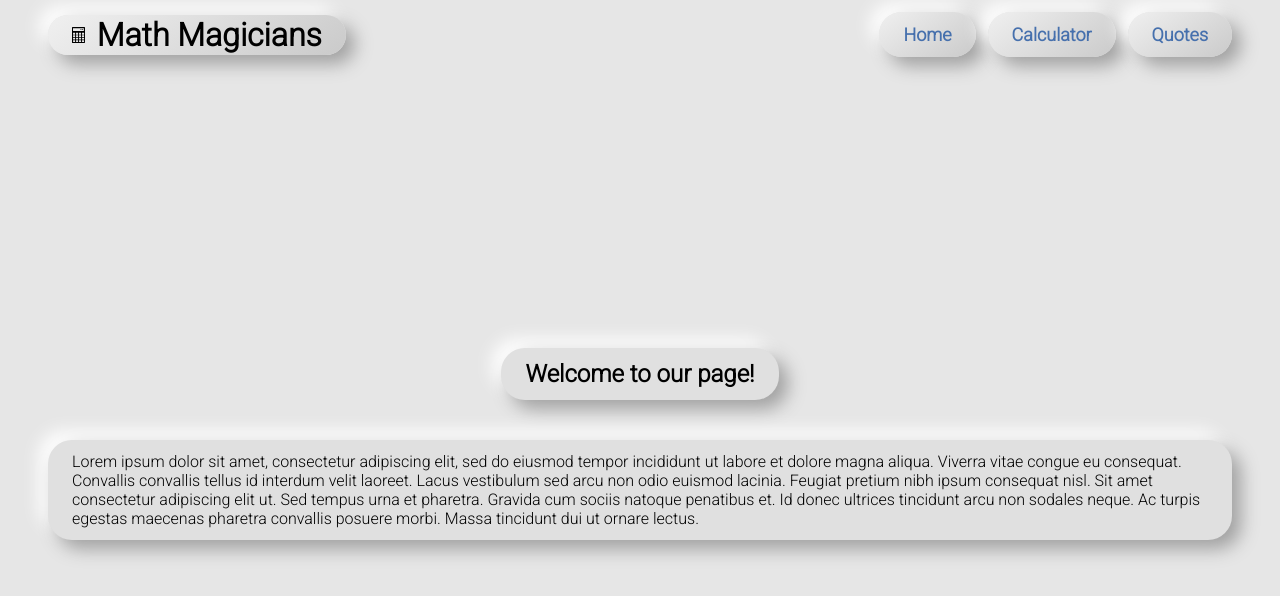
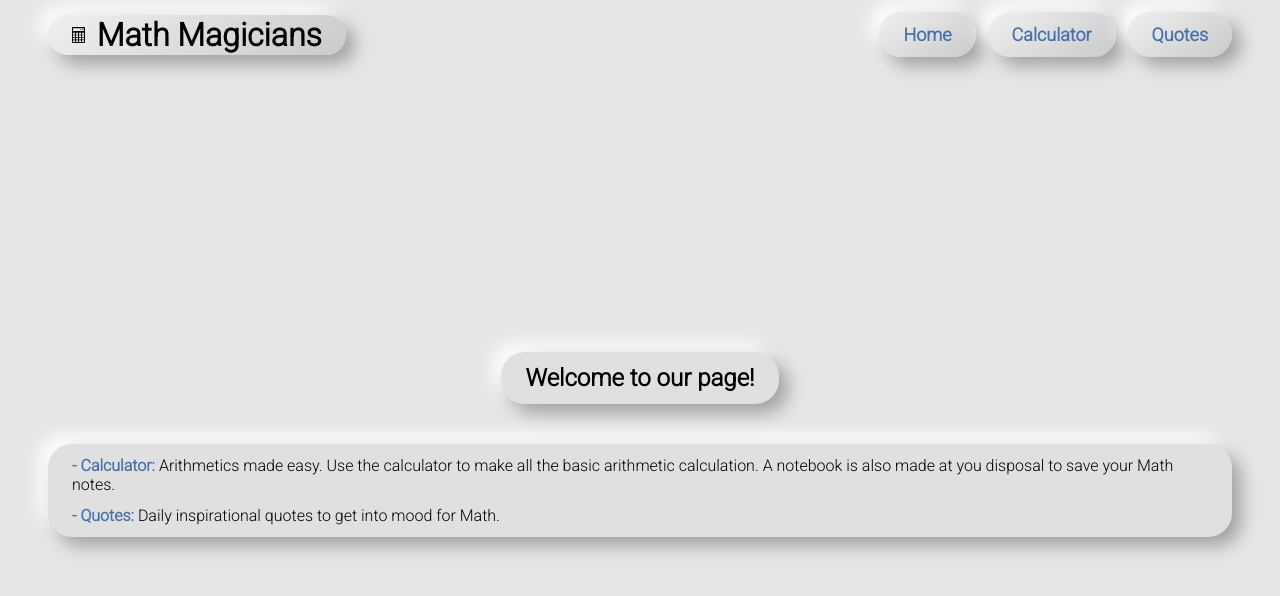
Before and after one commit to Sboursen/math-magicians, a React (Create React App) app: page / in a window 1280 px wide. Shown: the top 596 px of the page. Built offline with nearby package versions, Linux system fonts and the light colour scheme.

Commit message:
Add pages links to the home description

```diff
--- a/src/routes/home/home.js
+++ b/src/routes/home/home.js
@@ -1,4 +1,5 @@
 import React from 'react';
+import { Link } from 'react-router-dom';
 import './home.scss';
 
 export default function Home() {
@@ -6,18 +7,20 @@ export default function Home() {
     <main>
       <h2 className="title">Welcome to our page!</h2>
       <p className="text">
-        Lorem ipsum dolor sit amet, consectetur adipiscing
-        elit, sed do eiusmod tempor incididunt ut labore et
-        dolore magna aliqua. Viverra vitae congue eu
-        consequat. Convallis convallis tellus id interdum
-        velit laoreet. Lacus vestibulum sed arcu non odio
-        euismod lacinia. Feugiat pretium nibh ipsum
-        consequat nisl. Sit amet consectetur adipiscing elit
-        ut. Sed tempus urna et pharetra. Gravida cum sociis
-        natoque penatibus et. Id donec ultrices tincidunt
-        arcu non sodales neque. Ac turpis egestas maecenas
-        pharetra convallis posuere morbi. Massa tincidunt
-        dui ut ornare lectus.
+        <Link to="/calculator">
+          <strong>- Calculator: </strong>
+        </Link>
+        Arithmetics made easy. Use the calculator to make
+        all the basic arithmetic calculation. A notebook is
+        also made at you disposal to save your Math notes.
+        <span
+          style={{ height: '12px', display: 'block' }}
+        />
+        <Link to="/quotes">
+          <strong>- Quotes: </strong>
+        </Link>
+        Daily inspirational quotes to get into mood for
+        Math.
       </p>
     </main>
   );
```
